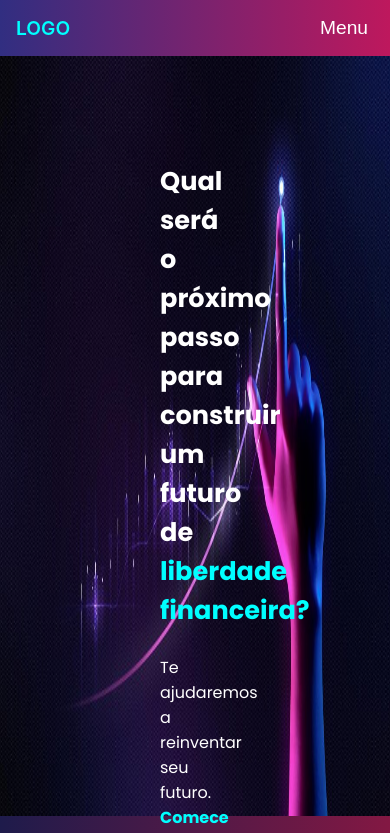
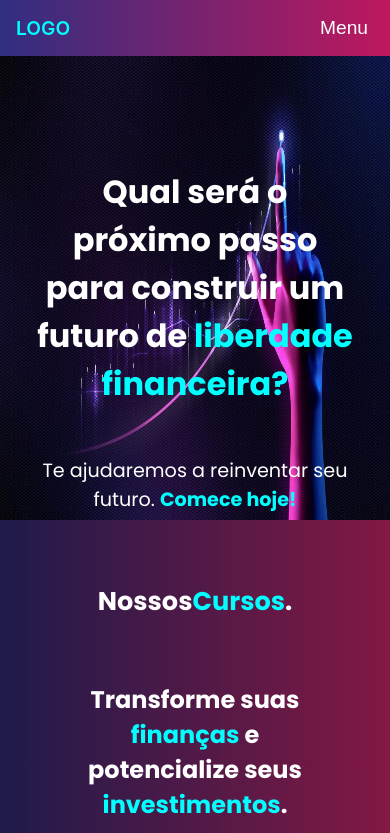
Before and after one commit to RodrigoMarques6/landing-test-responsive, a React (Create React App) app: page / in a window 390 px wide. Shown: the top 833 px of the page. Built offline with nearby package versions, Linux system fonts and the light colour scheme.

Commit message:
Adicionando responsividade no home

```diff
--- a/src/components/Home/styles.css
+++ b/src/components/Home/styles.css
@@ -32,3 +32,59 @@ img {
   font-family: "Poppins", "Open Sans", sans-serif;
   color: aqua;
 }
+
+@media only screen and (max-width: 768px) {
+  .section-home {
+    width: 100%;
+    height: 75vh;
+  }
+
+  .div-home {
+    max-width: 100%;
+    text-align: center;
+  }
+
+  .h1-home {
+    font-size: 2rem;
+    margin: 1rem;
+    padding: 1rem;
+  }
+
+  .p-home {
+    font-size: 1.2rem;
+    margin: 1rem;
+    padding: 1rem;
+  }
+
+  img {
+    height: 70%;
+  }
+}
+
+@media only screen and (max-width: 480px) {
+  .section-home {
+    width: 100%;
+    height: 60vh;
+  }
+
+  .div-home {
+    max-width: 100%;
+    text-align: center;
+  }
+
+  .h1-home {
+    font-size: 2rem;
+    margin: 1rem;
+    padding: 1rem;
+  }
+
+  .p-home {
+    font-size: 1.2rem;
+    margin: 1rem;
+    padding: 1rem;
+  }
+
+  img {
+    height: 55%;
+  }
+}
```
